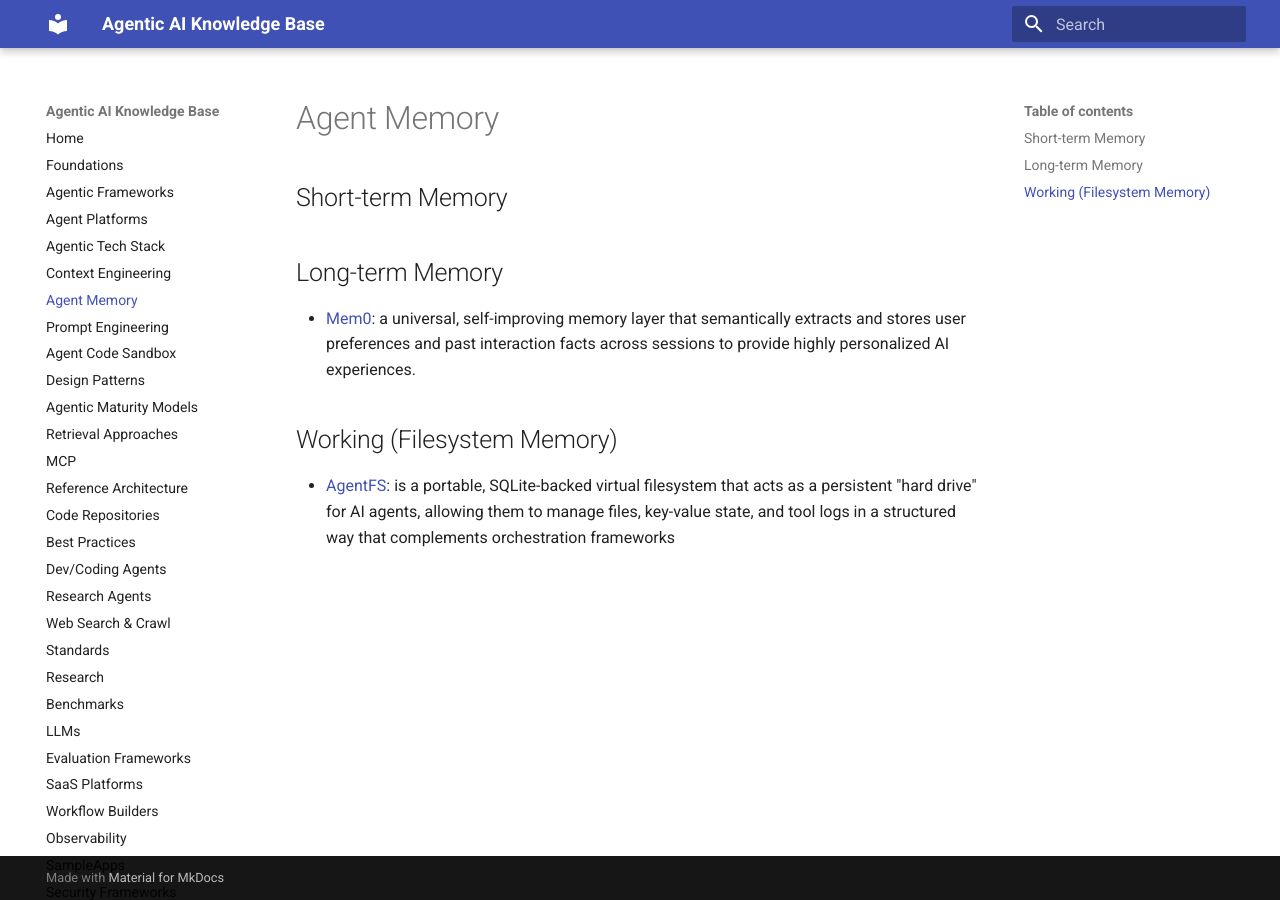
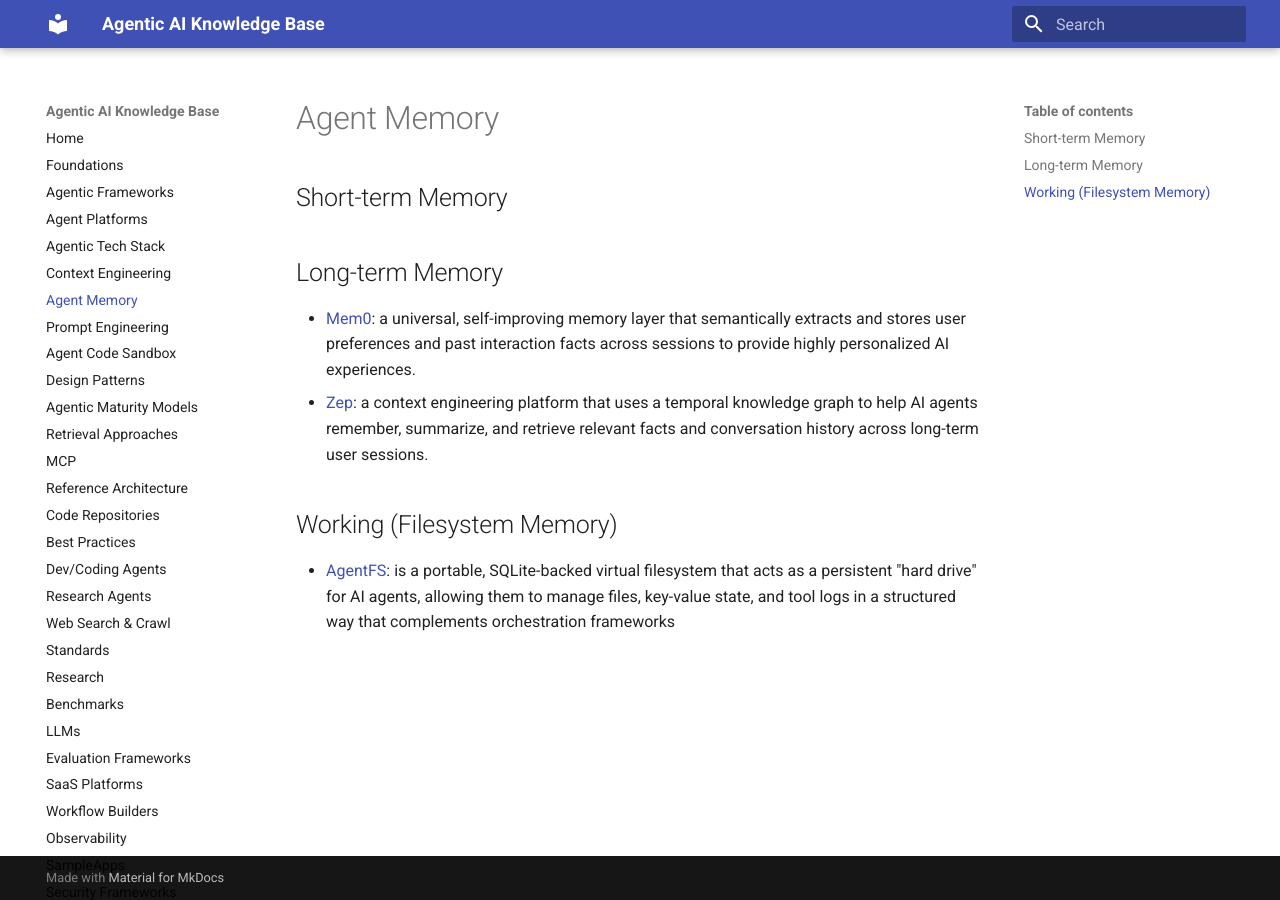
Before and after one commit to ankurkumarz/agentic-ai-knowledge-base, an MkDocs documentation site: the page built from docs/AgentMemory/README.md, in a window 1280 px wide. Built offline with MkDocs 1.6.1 and Material for MkDocs 9.7.7, drawn with Linux system fonts in a browser that asks for light colours.

Commit message:
Updated with Zep

```diff
--- a/docs/AgentMemory/README.md
+++ b/docs/AgentMemory/README.md
@@ -4,6 +4,7 @@
 ## Long-term Memory
 
 - [Mem0](https://mem0.ai/):  a universal, self-improving memory layer that semantically extracts and stores user preferences and past interaction facts across sessions to provide highly personalized AI experiences.
+- [Zep](https://www.getzep.com/): a context engineering platform that uses a temporal knowledge graph to help AI agents remember, summarize, and retrieve relevant facts and conversation history across long-term user sessions.
 
 ## Working (Filesystem Memory)
 
```
